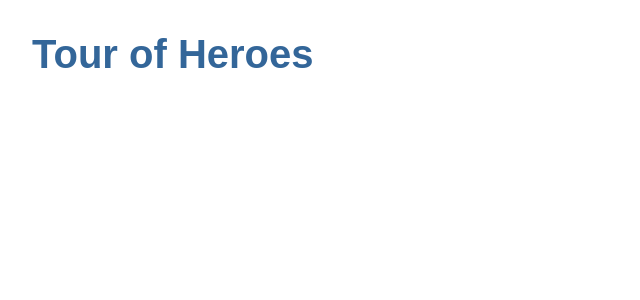
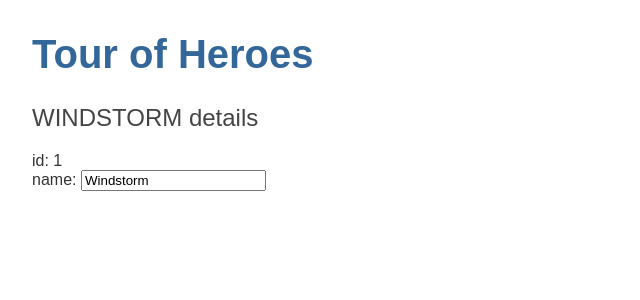
Before and after one commit to 1cheese/angular-tour-of-heroes, an Angular app: page / in a window 1280 px wide. Shown: the top 300 px of the page, without its empty margins (0-640 px from the left). Built offline with nearby package versions, Linux system fonts and the light colour scheme.

Commit message:
Finish "The Hero Editor" chapter

```diff
--- a/src/app/app.component.html
+++ b/src/app/app.component.html
@@ -1 +1,2 @@
 <h1>{{ title }}</h1>
+<app-heroes></app-heroes>
--- /dev/null
+++ b/src/app/heroes/heroes.component.html
@@ -0,0 +1,5 @@
+<h2>{{ hero.name | uppercase }} details</h2>
+<div><span>id: </span>{{ hero.id }}</div>
+<div>
+    <label> name: <input [(ngModel)]="hero.name" placeholder="name" /></label>
+</div>
--- /dev/null
+++ b/src/app/heroes/heroes.component.ts
@@ -0,0 +1,18 @@
+import { Component, OnInit } from '@angular/core';
+import { Hero } from '../interfaces/Hero';
+
+@Component({
+    selector: 'app-heroes',
+    templateUrl: './heroes.component.html',
+    styleUrls: ['./heroes.component.css'],
+})
+export class HeroesComponent implements OnInit {
+    hero: Hero = {
+        id: 1,
+        name: 'Windstorm',
+    };
+
+    constructor() {}
+
+    ngOnInit(): void {}
+}
--- /dev/null
+++ b/src/app/interfaces/Hero.ts
@@ -0,0 +1,4 @@
+export interface Hero {
+    id: number;
+    name: string;
+}
```
Also changed, not shown: src/app/app.module.ts (+7 -9 lines), src/app/heroes/heroes.component.css (added), 2 other files (tests, documents, lock files or other folders).
